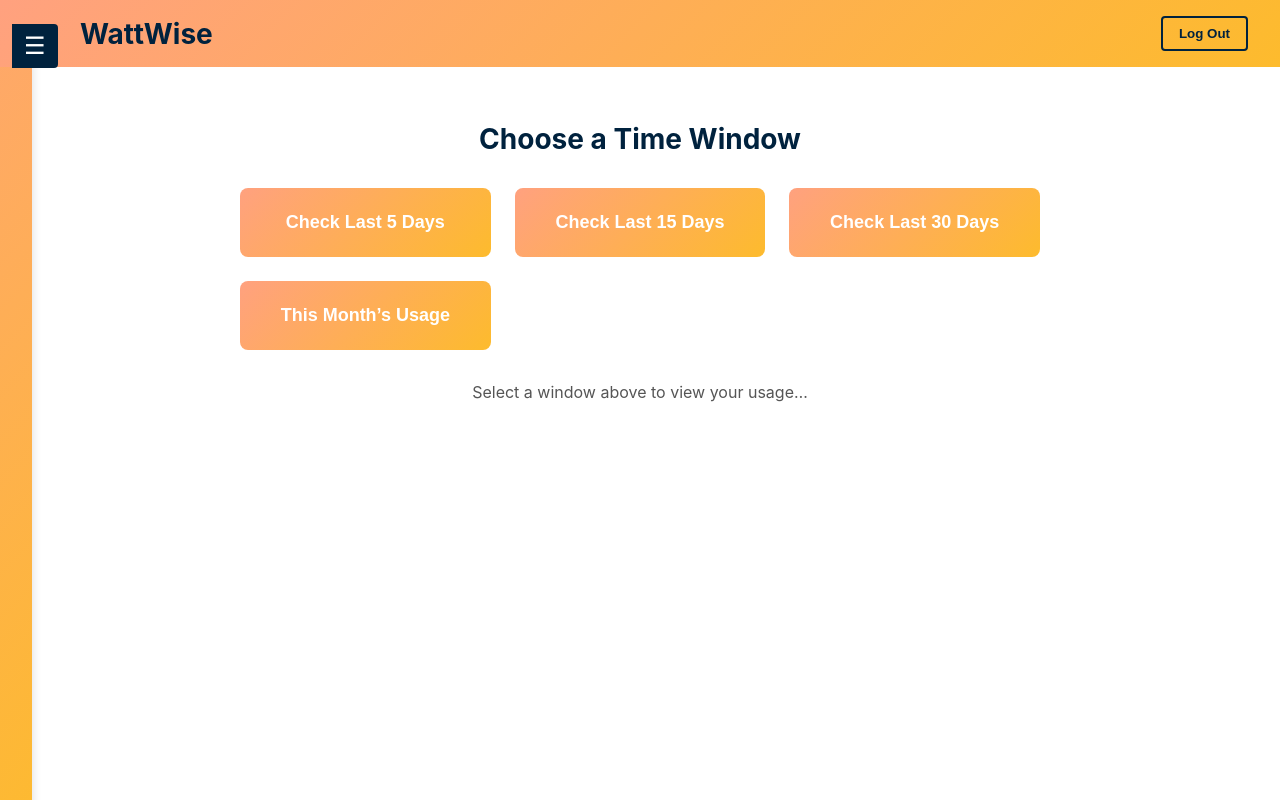
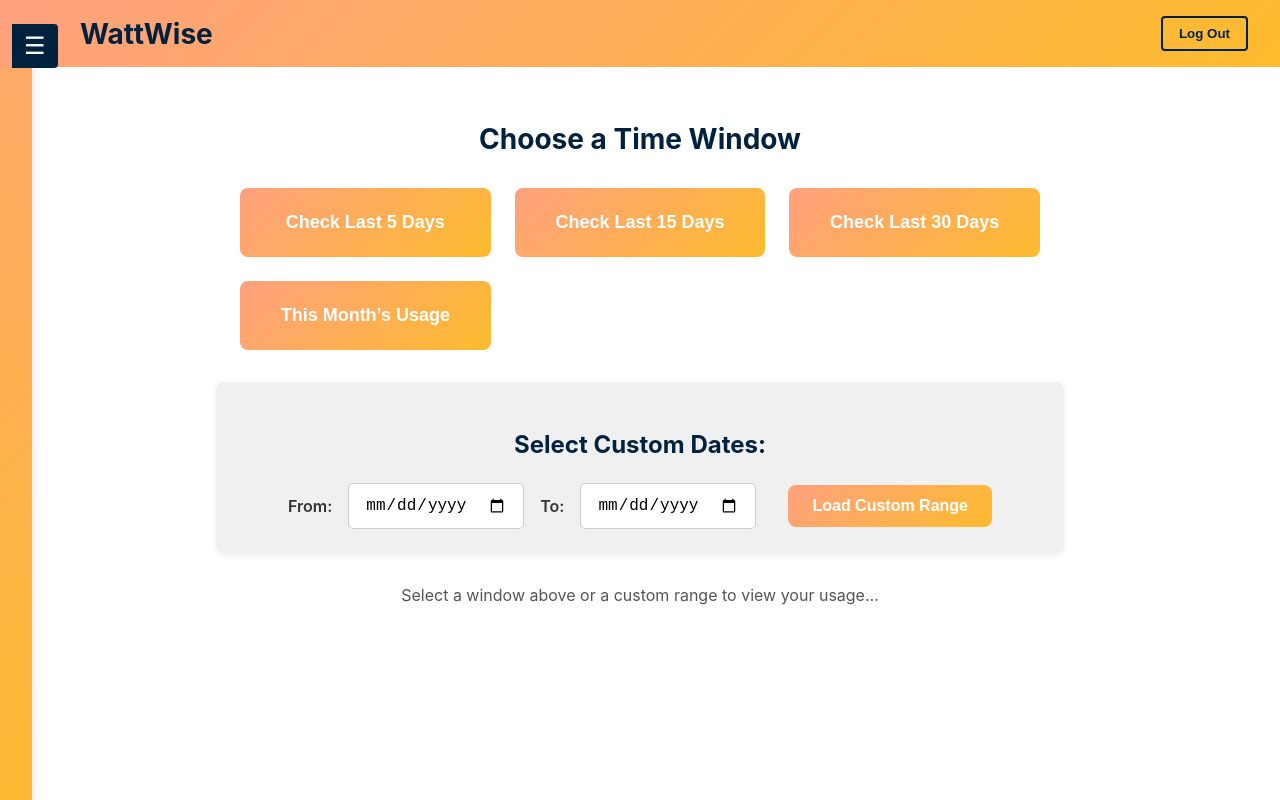
Before and after one commit to tarunbalaji1/WattWise, a React (Create React App) app in the folder client/: page /dashboard/analyse in a window 1280 px wide. Built offline with nearby package versions, Linux system fonts and the light colour scheme.

Commit message:
added dates

```diff
--- a/client/src/pages/Analyse.css
+++ b/client/src/pages/Analyse.css
@@ -76,3 +76,83 @@
   border-radius: 8px;
   box-shadow: 0 2px 6px rgba(0,0,0,0.1);
 }
+
+
+/* Analyse.css */
+
+/* ... (existing styles) */
+
+/* New styles for Custom Range Section */
+.custom-range-section {
+  width: 100%;
+  max-width: 800px;
+  margin-top: 2rem; /* Spacing from the buttons above */
+  padding: 1.5rem;
+  background: #f0f0f0; /* Light background for the section */
+  border-radius: 8px;
+  box-shadow: 0 2px 6px rgba(0, 0, 0, 0.08);
+  text-align: center;
+}
+
+.custom-range-title {
+  font-size: 1.5rem;
+  color: #00223e;
+  margin-bottom: 1.5rem;
+}
+
+.custom-range-inputs {
+  display: flex;
+  flex-wrap: wrap; /* Allows wrapping on smaller screens */
+  justify-content: center;
+  align-items: center;
+  gap: 1rem; /* Space between inputs and labels */
+}
+
+.custom-range-inputs label {
+  font-weight: 600;
+  color: #333;
+}
+
+.custom-date-input {
+  padding: 0.75rem 1rem;
+  font-size: 1rem;
+  border: 1px solid #ccc;
+  border-radius: 5px;
+  outline: none;
+  transition: border-color 0.2s ease;
+}
+
+.custom-date-input:focus {
+  border-color: #fdbb2d; /* Highlight on focus */
+}
+
+.custom-range-button {
+  /* Inherits from .analyse-button, just needs specific overrides */
+  padding: 0.75rem 1.5rem; /* Smaller padding for this button */
+  font-size: 1rem;
+  margin-left: 1rem; /* Space from the date inputs */
+}
+
+/* Responsive adjustments for date inputs */
+@media (max-width: 600px) {
+  .custom-range-inputs {
+    flex-direction: column; /* Stack elements vertically on small screens */
+    align-items: stretch;
+  }
+  .custom-range-inputs label,
+  .custom-date-input,
+  .custom-range-button {
+    width: 100%; /* Make them full width */
+    margin-left: 0; /* Remove margin if stacked */
+  }
+  .custom-range-inputs label {
+    text-align: left; /* Align labels to left when stacked */
+  }
+}
+
+/* Ensure chart containers adapt */
+@media (max-width: 900px) {
+  .analyse-charts {
+    grid-template-columns: 1fr; /* Stack charts vertically on smaller screens */
+  }
+}
--- a/client/src/pages/Analyse.jsx
+++ b/client/src/pages/Analyse.jsx
@@ -17,21 +17,41 @@ Chart.register(
 );
 
 export default function Analyse() {
-  const [rows, setRows]           = useState([]);     // data: [{date,user,community},…]
-  const [windowSize, setWindowSize] = useState(null);
+  const [rows, setRows] = useState([]);
+  const [windowSize, setWindowSize] = useState(null); // Keep this for existing chart titles
+  const [startDate, setStartDate] = useState('');
+  const [endDate, setEndDate] = useState('');
   const token = localStorage.getItem('token');
 
   const options = [
-    { label: 'Check Last 5 Days',   days: 5  },
-    { label: 'Check Last 15 Days',  days: 15 },
-    { label: 'Check Last 30 Days',  days: 30 },
-    { label: 'This Month’s Usage',   days: 'month' },
+    { label: 'Check Last 5 Days', days: 5 },
+    { label: 'Check Last 15 Days', days: 15 },
+    { label: 'Check Last 30 Days', days: 30 },
+    { label: 'This Month’s Usage', days: 'month' },
+    // Removed 'custom' from here, as it will have its own dedicated input fields
   ];
 
-  async function loadData(days) {
-    setWindowSize(days);
+  async function loadData(days, customStartDate = null, customEndDate = null) {
+    setWindowSize(days); // This will track '5', '15', '30', 'month' or 'custom' for display
+    let apiUrl;
+
+    if (days === 'custom') {
+      if (!customStartDate || !customEndDate) {
+        alert('Please select both start and end dates for a custom range.');
+        return;
+      }
+      // Ensure start date is not after end date
+      if (new Date(customStartDate) > new Date(customEndDate)) {
+        alert('Start date cannot be after end date.');
+        return;
+      }
+      apiUrl = `/api/dashboard/range?startDate=${customStartDate}&endDate=${customEndDate}`;
+    } else {
+      apiUrl = `/api/dashboard/range?days=${days}`;
+    }
+
     try {
-      const res = await fetch(`/api/dashboard/range?days=${days}`, {
+      const res = await fetch(apiUrl, {
         headers: { Authorization: `Bearer ${token}` }
       });
       if (!res.ok) throw new Error(await res.text());
@@ -43,20 +63,27 @@ export default function Analyse() {
     }
   }
 
+  // Handle custom range button click
+  const handleCustomRangeLoad = () => {
+    loadData('custom', startDate, endDate); // Pass 'custom' and selected dates
+  };
+
   // Prepare chart datasets
-  const labels   = rows.map(r => r.date);
+  const labels = rows.map(r => r.date);
   const userData = rows.map(r => r.user);
   const commData = rows.map(r => r.community);
 
-  // Chart configs
+  // Chart configs (update title logic to handle 'custom')
   const commonOpts = {
     responsive: true,
     plugins: {
       title: {
         display: true,
-        text: windowSize > 0
-          ? `Last ${windowSize} Days`
-          : 'Month to Date',
+        text: windowSize === 'custom'
+          ? `Custom Range (${startDate} to ${endDate})`
+          : windowSize > 0
+            ? `Last ${windowSize} Days`
+            : 'Month to Date',
         font: { size: 18 }
       },
       legend: { position: 'bottom' },
@@ -86,7 +113,7 @@ export default function Analyse() {
       data: commData,
       borderColor: '#fdbb2d',
       backgroundColor: '#fdbb2d',
-      borderDash: [5,5],
+      borderDash: [5, 5],
       tension: 0.3,
       pointRadius: 4
     }
@@ -111,13 +138,41 @@ export default function Analyse() {
             ))}
           </div>
 
+          <div className="custom-range-section">
+            <h3 className="custom-range-title">Select Custom Dates:</h3>
+            <div className="custom-range-inputs">
+              <label htmlFor="startDate">From:</label>
+              <input
+                type="date"
+                id="startDate"
+                value={startDate}
+                onChange={(e) => setStartDate(e.target.value)}
+                className="custom-date-input"
+              />
+              <label htmlFor="endDate">To:</label>
+              <input
+                type="date"
+                id="endDate"
+                value={endDate}
+                onChange={(e) => setEndDate(e.target.value)}
+                className="custom-date-input"
+              />
+              <button
+                className="analyse-button custom-range-button"
+                onClick={handleCustomRangeLoad}
+              >
+                Load Custom Range
+              </button>
+            </div>
+          </div>
+
           {rows.length === 0 ? (
             <p style={{ marginTop: '2rem', color: '#555' }}>
-              Select a window above to view your usage…
+              Select a window above or a custom range to view your usage…
             </p>
           ) : (
             <div className="analyse-charts">
-              {/* User‑only chart */}
+              {/* User-only chart */}
               <div className="analyse-chart">
                 <Line
                   data={{ labels, datasets: [datasetYou] }}
```
Also changed, not shown: 1 other file (tests, documents, lock files or other folders).
